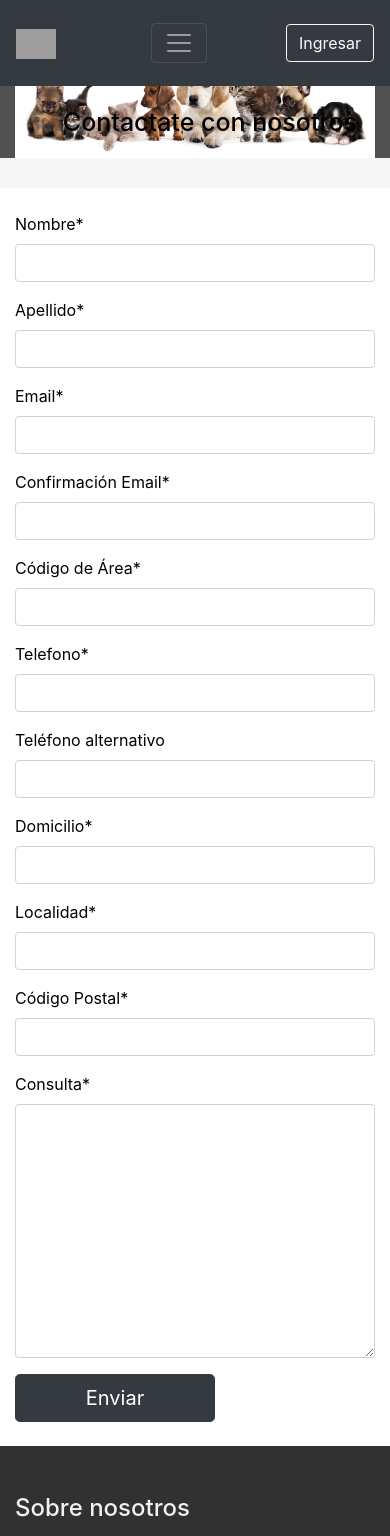
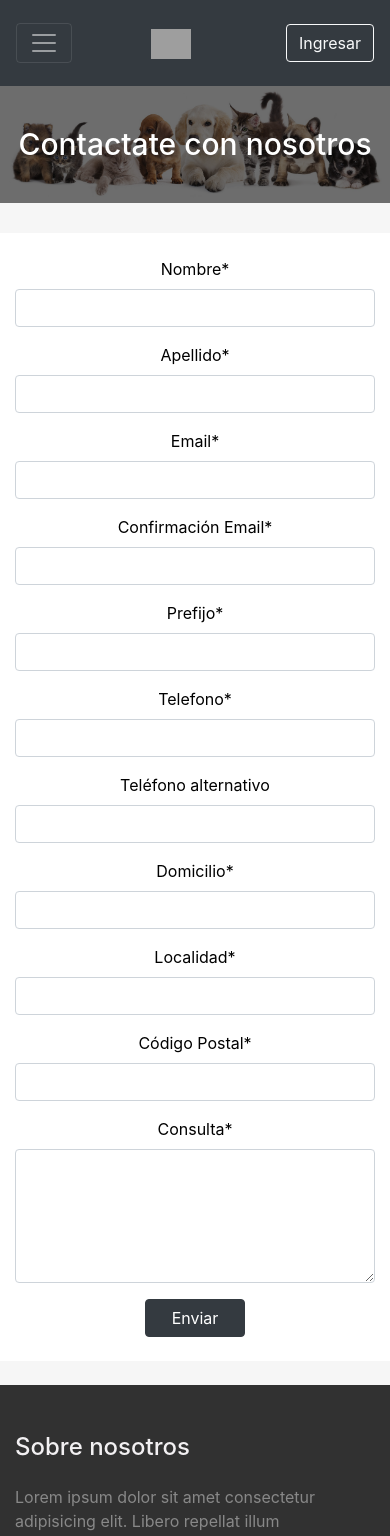
Before and after one commit to GastiC/WebMascotas, a Django app: page /contacto/ in a window 390 px wide. Shown: the top 1536 px of the page. Run offline with Django 3.2, Linux system fonts and the light colour scheme; some libraries are stand-ins or nearby versions; grey boxes are pictures that could not be loaded.

Commit message:
Arregle el banner de las páginas, igual hay que ver si se puede mejorar. El formato del formulario de Contacto está arreglado, hay que hacer lo mismo con los otros formularios

```diff
--- a/principal/forms.py
+++ b/principal/forms.py
@@ -1,18 +1,19 @@
 from django import forms
 from .models import Contacto
+from crispy_forms.helper import FormHelper
 
 class ContactoForm(forms.ModelForm):
-    nombre = forms.CharField(widget=forms.TextInput(attrs={'class': 'form-group col-md-6' }), label="Nombre")
-    apellido = forms.CharField(widget=forms.TextInput(attrs={'class': 'form-group col-md-6'}))
+    nombre = forms.CharField(label="Nombre")
+    apellido = forms.CharField()
     email = forms.EmailInput()
     confirmacionEmail = forms.EmailInput()
-    codigoArea = forms.IntegerField(label="Código de Área",)
+    codigoArea = forms.IntegerField(label="Prefijo",)
     telefono = forms.IntegerField()
     celular = forms.IntegerField(label="Teléfono alternativo", required=False)
     domicilio = forms.CharField()
     localidad = forms.CharField()
     cp = forms.CharField(label="Código Postal",)
-    consulta = forms.TextInput()
+    consulta = forms.CharField(widget=forms.Textarea(attrs={'rows':5}))
 
     class Meta:
         model = Contacto
--- a/principal/static/principal/css/styles.css
+++ b/principal/static/principal/css/styles.css
@@ -1,8 +1,6 @@
 .imagen_banner {
     width: 100%;
     background-repeat:no-repeat;
-    display: block;
-    z-index: -1000;
 }
 .imagen_banner2 {
     width: 100%;
@@ -13,17 +11,15 @@
 }
 
 .contenedor_imagen{
-    position: relative;
-    background-color: rgba(12, 12, 12, 0.7);
-    background-size: cover;
     margin-bottom: 30px;
+    padding-right: 0px !important;
+    padding-left: 0px !important;
 }
 .fondo_banner {
-    background-color: rgba(12, 12, 12, 0.7);
+    background: rgba(12, 12, 12, 0.6);
+    position: absolute;
     width: 100%;
-    height: 100%;
-    position: relative;
-    margin-top: 40px;
+
 }
 .fondo_banner2 {
     background-color: rgba(12, 12, 12, 0.7);
@@ -33,18 +29,12 @@
 }
 .texto_banner{
     width: 100%;
-    color: black;
-    padding-top: 15%;
+    color: white;
+    padding-top: 20%;
     font-weight: 500;
     font-family: -apple-system, BlinkMacSystemFont, 'Segoe UI', Roboto, Oxygen, Ubuntu, Cantarell, 'Open Sans', 'Helvetica Neue', sans-serif;
-    position: absolute;
+    position: relative;
 }
-.texto_banner h1{
-    text-align: center;
-    font-size: 40px;
-
-}
-
 
 .imagen_home{
     width: 100%;
@@ -139,13 +129,20 @@
       width: 100%;
 }
 
+.formulario_contacto{
+    background-color:white ;
+    color: black;
+}
 
-@media (max-width: 576px) {
+
+@media (max-width: 575px) {
     .imagen_banner {
-        margin-top: 15px;
+        margin-top: 35px;
+        height: 120px;
     }
     .imagen_home{
-         height: 250px;
+        margin-top: 35px;
+        height: 220px;
     }
     .texto_banner h1{
         font-size: 25px;
@@ -153,13 +150,88 @@
     .preguntas_frecuentes .about-image img {
         display: none;
     }
+    .fondo_banner {
+        height: 155px;
+    }
+    .texto_banner{
+        padding-top: 20%;
+        font-size: 30px;
+
+    }
+    .formulario_contacto{
+        text-align: center !important;
+    }
 
 }
-@media (min-width: 577px) and (max-width: 1200px) {
+@media (min-width: 576px) and (max-width: 767px) {
     .imagen_home{
-        height: 400px;
+        margin-top: 20px;
+        height: 380px;
    }
+
+    .imagen_banner {
+    margin-top: 20px;
+}
+    .preguntas_frecuentes .about-image img {
+    display: none;
+}
+    .fondo_banner {
+    height: 185px;
+}
+}
+
+@media (min-width: 768px) and (max-width: 991px) {
+    .imagen_home{
+        margin-top: 20px;
+        height: 380px;
+   }
+
+    .imagen_banner {
+    margin-top: 20px;
+}
+    .preguntas_frecuentes .about-image img {
+    display: none;
+}
+    .fondo_banner {
+    height: 240px;
+}
+
+}
+
+@media (min-width: 992px) and (max-width: 1199px) {
+    .imagen_home{
+    margin-top: 18px;
+    height: 400px;
+}
+
+    .imagen_banner {
+    margin-top: 20px;
+}
+    .preguntas_frecuentes .about-image img {
+    display: none;
+}
+
+    .fondo_banner {
+    height: 315px;
+}
+
+}
+
+@media (min-width: 1200px) {
+    .imagen_home{
+        margin-top: 18px;
+        height: 590px;
+   }
+
+   .imagen_banner {
+    margin-top: 20px;
+}
    .preguntas_frecuentes .about-image img {
     display: none;
 }
+
+.fondo_banner {
+    height: 370px;
 }
+
+}
--- a/principal/templates/principal/contacto.html
+++ b/principal/templates/principal/contacto.html
@@ -5,30 +5,73 @@
 {% load crispy_forms_tags %}
 
 <br>
-
-<div class="container mt-4 contenedor_imagen" >
-
-  <div class="texto_banner">
-      <h1> Contactate con nosotros</h1>
+<div class="container mt-4 contenedor_imagen pr-0 " >
+  <div class="container text-center fondo_banner p-0">
+      <h1 class="texto_banner"> Contactate con nosotros</h1>
   </div>
 <img src="{% static 'principal/img/429416-svetik_2560x1440.jpg' %}" class="imagen_banner">
 </div>
-<div class="container col-md-6 pt-4" style="background-color:white; color: black; ">
 
-  <form action="" method="post" id="formulario_contacto" >
+
+<div class="container col-md-6 pt-4 mb-4 formulario_contacto" >
+
+  <form action="" method="post" id="formulario_contacto" class="pb-4">
 
     {% csrf_token %}
     <div class="form-row">
-      <div class="col">
-          {{ contacto | crispy }}
-          <button type="submit" class="btn btn-dark btn-lg " style="width: 200px;" id="enviar"; >Enviar</button>
+      <div class="form-group col-md-6 mb-0">
+          {{ contacto.nombre | as_crispy_field }}
+      </div>
+      <div class="form-group col-md-6 mb-0">
+          {{ contacto.apellido | as_crispy_field }}
       </div>
     </div>
-    <br>
+
+    <div class="form-row">
+      <div class="form-group col-md-6 mb-0">
+          {{ contacto.email | as_crispy_field }}
+      </div>
+      <div class="form-group col-md-6 mb-0">
+          {{ contacto.confirmacionEmail | as_crispy_field }}
+      </div>
+    </div>
+
+    <div class="form-row">
+      <div class="form-group col-md-2 mb-0">
+          {{ contacto.codigoArea | as_crispy_field }}
+      </div>
+      <div class="form-group col-md-5 mb-0">
+          {{ contacto.telefono | as_crispy_field }}
+      </div>
+      <div class="form-group col-md-5 mb-0">
+        {{ contacto.celular | as_crispy_field }}
+    </div>
+    </div>
+
+    <div class="form-row">
+      <div class="form-group col-md-5 mb-0">
+          {{ contacto.domicilio | as_crispy_field }}
+      </div>
+      <div class="form-group col-md-4 mb-0">
+          {{ contacto.localidad | as_crispy_field }}
+      </div>
+      <div class="form-group col-md-3 mb-0">
+        {{ contacto.cp | as_crispy_field }}
+    </div>
+    </div>
+
+    <div class="form-row">
+      <div class="form-group col-md-12 mb-0">
+          {{ contacto.consulta | as_crispy_field }}
+      </div>
+    </div>
+    <div class="container text-center">
+    <button type="submit" class="btn btn-dark btn-md text-center" style="width: 100px;" id="enviar"; >Enviar</button>
+    </div>
     {{mensaje}}
   </form>
+</div>
 
-</div>
 
   {% endblock %}
 
--- a/principal/templates/principal/informacion_refugios.html
+++ b/principal/templates/principal/informacion_refugios.html
@@ -6,9 +6,9 @@
 {% block content %}
 
 <br>
-<div class="container mt-4 contenedor_imagen" >
-  <div class="texto_banner">
-      <h1> Refugios</h1>
+<div class="container mt-4 contenedor_imagen pr-0 " >
+  <div class="container text-center fondo_banner p-0">
+      <h1 class="texto_banner"> Refugios</h1>
   </div>
 <img src="{% static 'principal/img/429416-svetik_2560x1440.jpg' %}" class="imagen_banner">
 </div>
--- a/principal/templates/principal/navbar.html
+++ b/principal/templates/principal/navbar.html
@@ -1,13 +1,12 @@
 <header style="position: fixed;z-index: 100; width: 100%;">
 <nav class="navbar navbar-expand-lg navbar-dark bg-dark">
   <div class="container">
+    <button class="navbar-toggler" type="button" data-toggle="collapse" data-target="#navbarSupportedContent" aria-controls="navbarSupportedContent" aria-expanded="false" aria-label="Toggle navigation">
+      <span class="navbar-toggler-icon"></span>
+    </button>
     <a class="navbar-brand" href="/home/">
       <img src="https://image.flaticon.com/icons/png/512/35/35096.png" alt="logo" style="width: 40px;">
     </a>
-    <button class="navbar-toggler" type="button" data-toggle="collapse" data-target="#navbarSupportedContent" aria-controls="navbarSupportedContent" aria-expanded="false" aria-label="Toggle navigation">
-      <span class="navbar-toggler-icon"></span>
-    </button>
-
     <div class="collapse navbar-collapse" id="navbarSupportedContent">
       <ul class="navbar-nav mr-auto">
         <li class="nav-item">
--- a/principal/templates/principal/quienes_somos.html
+++ b/principal/templates/principal/quienes_somos.html
@@ -4,9 +4,9 @@
 {% block content %}
 
 <br>
-<div class="container mt-4 contenedor_imagen" >
-  <div class="texto_banner">
-      <h1> Quienes somos</h1>
+<div class="container mt-4 contenedor_imagen pr-0 " >
+  <div class="container text-center fondo_banner p-0">
+      <h1 class="texto_banner"> ¿Quiénes somos?</h1>
   </div>
 <img src="{% static 'principal/img/429416-svetik_2560x1440.jpg' %}" class="imagen_banner">
 </div>
--- a/principal/templates/principal/refugios.html
+++ b/principal/templates/principal/refugios.html
@@ -6,9 +6,9 @@
 {% block content %}
 
 <br>
-<div class="container mt-4 contenedor_imagen" >
-  <div class="texto_banner">
-      <h1> Refugios</h1>
+<div class="container mt-4 contenedor_imagen pr-0 " >
+  <div class="container text-center fondo_banner p-0">
+      <h1 class="texto_banner"> Refugios</h1>
   </div>
 <img src="{% static 'principal/img/429416-svetik_2560x1440.jpg' %}" class="imagen_banner">
 </div>
--- a/refugios/templates/refugios/asociar_un_refugio.html
+++ b/refugios/templates/refugios/asociar_un_refugio.html
@@ -5,9 +5,9 @@
 {% block content %}
 {% load crispy_forms_tags%}
 <br>
-<div class="container mt-4 contenedor_imagen" >
-  <div class="texto_banner">
-      <h1> Asociar un refugio</h1>
+<div class="container mt-4 contenedor_imagen pr-0 " >
+  <div class="container text-center fondo_banner p-0">
+      <h1 class="texto_banner"> Asociar un refugio</h1>
   </div>
 <img src="{% static 'principal/img/429416-svetik_2560x1440.jpg' %}" class="imagen_banner">
 </div>
```
Also changed, not shown: principal/templates/principal/informacion.html (+5 -7 lines), principal/templates/principal/preguntas_frecuentes.html (+3 -4 lines), principal/templates/principal/terminos_y_condiciones.html (+4 -4 lines), refugios/templates/refugios/adoptar_una_mascota.html (+3 -4 lines), usuarios/templates/usuarios/busquedas.html (+22 -16 lines), usuarios/templates/usuarios/subi_tu_post.html (+5 -3 lines), usuarios/views.py (+6 -1 lines), db.sqlite3, media/refugios/pngwing.com_72.png (added), media/usuarios/pngwing.com_69.png (added).
